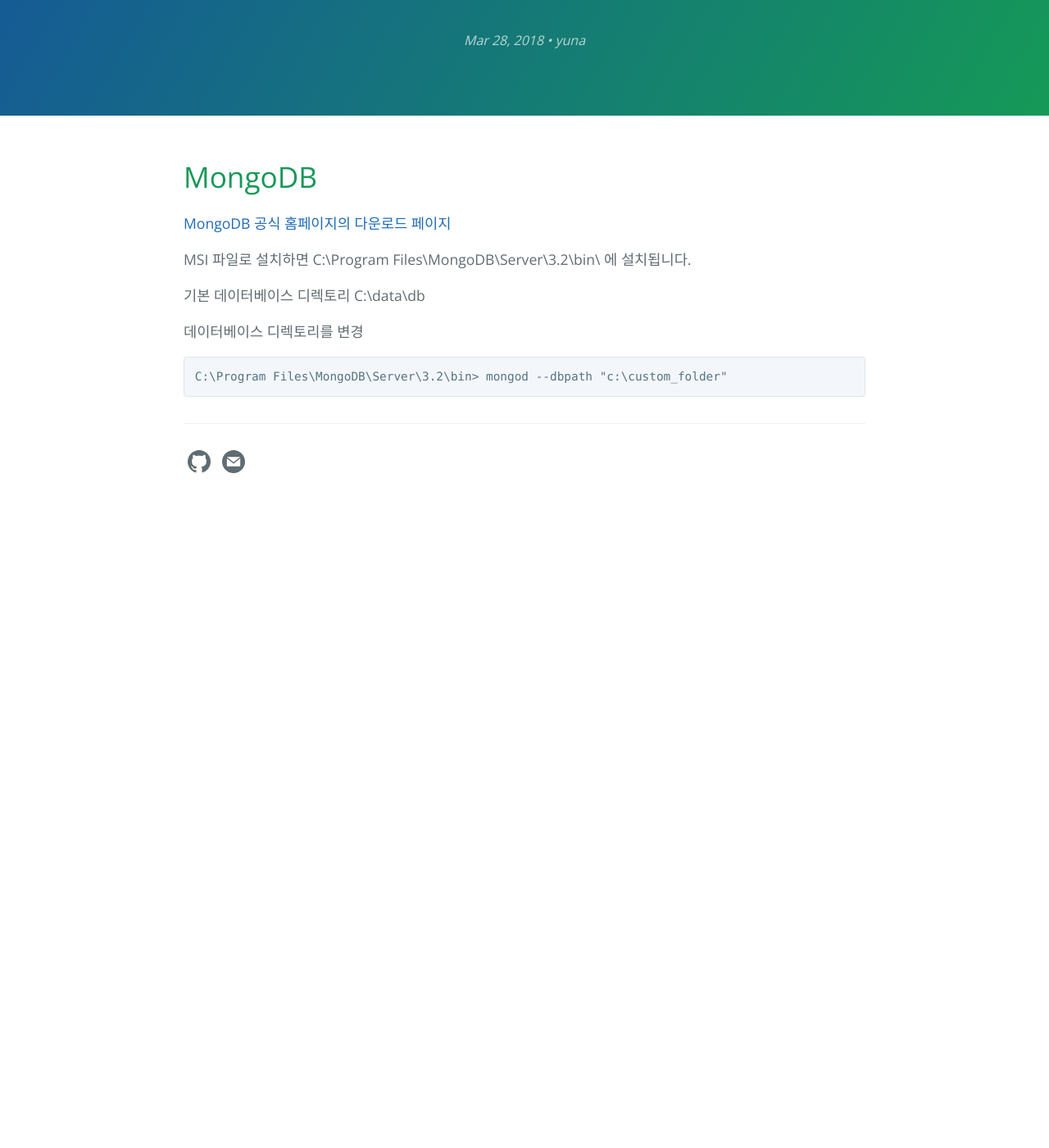
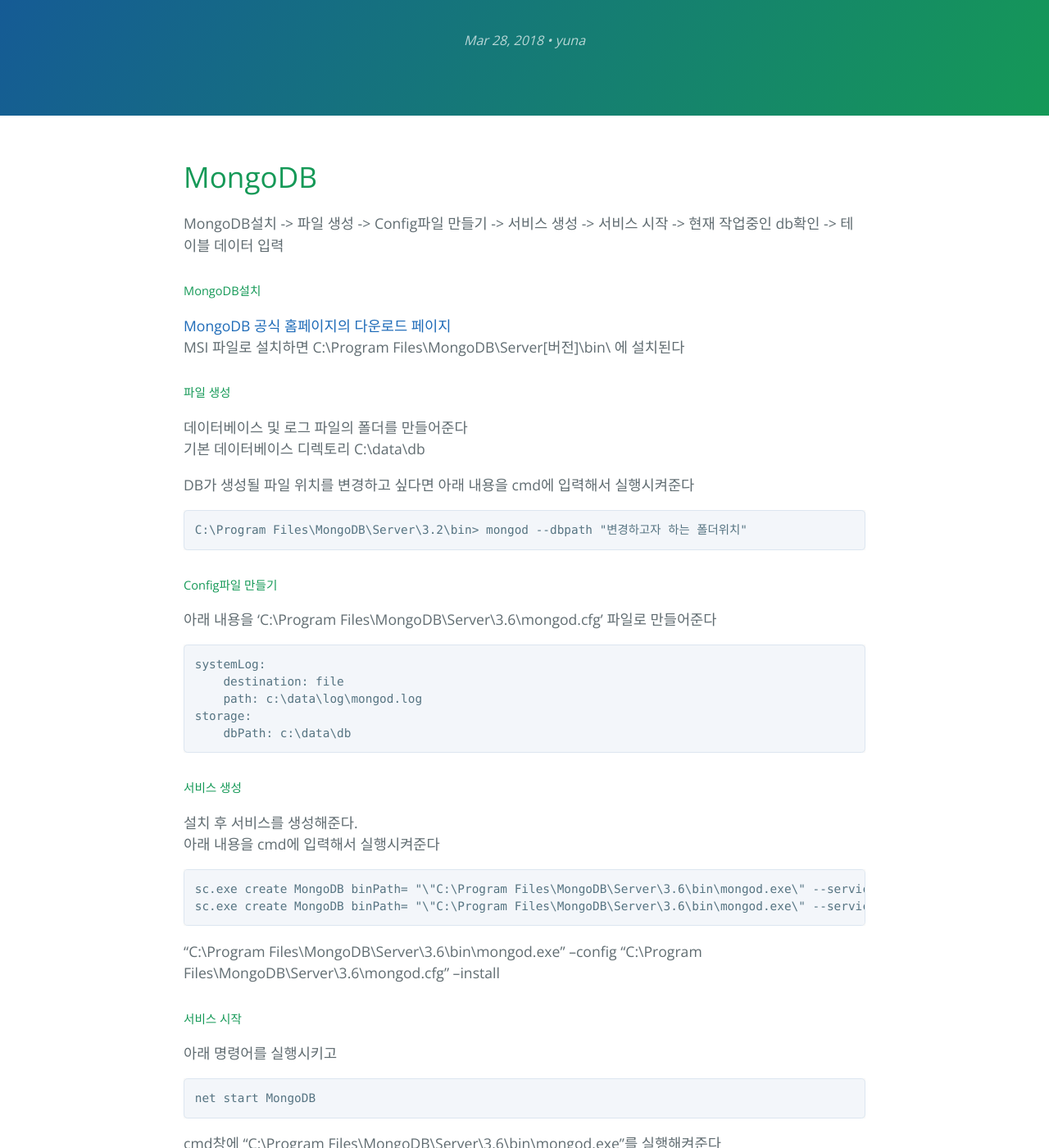
Before and after one commit to zzingyuna/test_site.github.io, a Jekyll site: the page built from _posts/2018-03-28-mongoDB.md, in a window 1280 px wide and 1400 px high, scrolled down 209 px. Shown: the whole window at 82% size. Built offline with Jekyll 4.4.1, drawn with Linux system fonts in a browser that asks for light colours; before the commit the page ends 900 px from its top, so only the background shows below that; some of the changed text lies outside the part shown.

Commit message:
Update 2018-03-28-mongoDB.md

````diff
--- a/_posts/2018-03-28-mongoDB.md
+++ b/_posts/2018-03-28-mongoDB.md
@@ -4,13 +4,64 @@
 
 # MongoDB
 
+MongoDB설치 -> 파일 생성 -> Config파일 만들기 -> 서비스 생성 -> 서비스 시작 -> 현재 작업중인 db확인 -> 테이블 데이터 입력
+
+##### MongoDB설치
 [MongoDB 공식 홈페이지의 다운로드 페이지](https://www.mongodb.com/download-center?jmp=homepage#community)
+MSI 파일로 설치하면 C:\Program Files\MongoDB\Server\[버전]\bin\ 에 설치된다
 
-MSI 파일로 설치하면 C:\Program Files\MongoDB\Server\3.2\bin\ 에 설치됩니다.
 
+##### 파일 생성
+데이터베이스 및 로그 파일의 폴더를 만들어준다
 기본 데이터베이스 디렉토리 C:\data\db
 
-데이터베이스 디렉토리를 변경
+DB가 생성될 파일 위치를 변경하고 싶다면 아래 내용을 cmd에 입력해서 실행시켜준다
 ```
-C:\Program Files\MongoDB\Server\3.2\bin> mongod --dbpath "c:\custom_folder"
+C:\Program Files\MongoDB\Server\3.2\bin> mongod --dbpath "변경하고자 하는 폴더위치"
 ```
+
+
+##### Config파일 만들기
+아래 내용을 'C:\Program Files\MongoDB\Server\3.6\mongod.cfg' 파일로 만들어준다
+```
+systemLog:
+    destination: file
+    path: c:\data\log\mongod.log
+storage:
+    dbPath: c:\data\db
+```
+
+
+##### 서비스 생성
+설치 후 서비스를 생성해준다.
+아래 내용을 cmd에 입력해서 실행시켜준다
+```
+sc.exe create MongoDB binPath= "\"C:\Program Files\MongoDB\Server\3.6\bin\mongod.exe\" --service --config=\"C:\Program Files\MongoDB\Server\3.6\mongod.cfg\"" DisplayName= "MongoDB" start= "auto"
+sc.exe create MongoDB binPath= "\"C:\Program Files\MongoDB\Server\3.6\bin\mongod.exe\" --service --config=\"C:\Program Files\MongoDB\Server\3.6\mongod.cfg\"" DisplayName= "(서비스명)" start= "auto"
+```
+"C:\Program Files\MongoDB\Server\3.6\bin\mongod.exe" --config "C:\Program Files\MongoDB\Server\3.6\mongod.cfg" --install
+
+
+##### 서비스 시작
+아래 명령어를 실행시키고
+```
+net start MongoDB
+```
+cmd창에 "C:\Program Files\MongoDB\Server\3.6\bin\mongod.exe"를 실행해켜준다
+만약 기본 데이터베이스 디렉토리(C:\data\db)를 변경한 경우 아래와 같이 실행시켜준다
+```
+mongod --dbpath "변경한 디렉토리"
+```
+또 다른 cmd창을 열어 "mongo"라고 입력하거나
+"C:\Program Files\MongoDB\Server\3.6\bin\mongo.exe" (풀주소)로 입력하면 mongoDB가 접속완료된다.
+
+
+##### 현재 작업중인 db확인
+기본 데이터베이브명 : test
+현재 접속된 DB명을 확인하고 싶을때는 [mongo]로 실행중인 cmd창에서 "db"라고 치면 현재 사용중인 db명이 나타난다.
+
+
+##### 테이블 데이터 입력
+필드는 SQL에서 column과 같습니다. 속성명을 뜻합니다.
+SQL에서는 column이 고정되어 있어 column에서 정하지 않은 데이터를 넣으면 오류가 발생하지만 몽고DB는 그런 게 없습니다.
+애초에 필드를 정의하는 부분도 없죠. 그냥 넣고 싶은대로 자유롭게 넣으면 됩니다.
````
